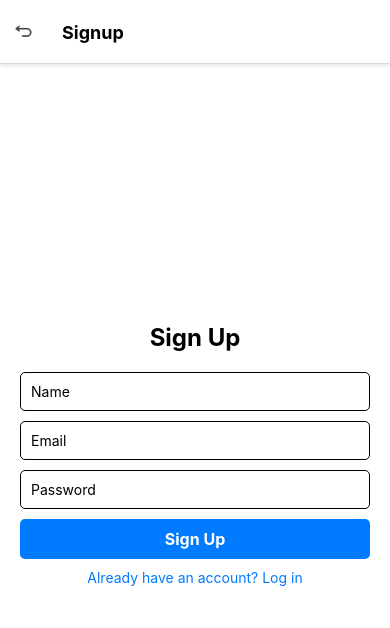
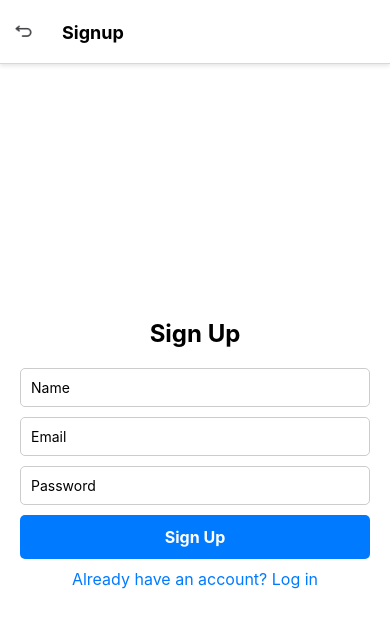
Before and after one commit to rna3/SplitBillz, a React Native app: screen /Signup in a window 390 px wide. Shown: the top 628 px of the page. Built offline with nearby package versions, Linux system fonts and the light colour scheme.

Commit message:
Add babel.config.js and fix API_URL

```diff
--- /dev/null
+++ b/babel.config.js
@@ -0,0 +1,12 @@
+module.exports = function(api) {
+       api.cache(true);
+       return {
+         presets: ['babel-preset-expo'],
+         plugins: [
+           ['module:react-native-dotenv', {
+             moduleName: '@env',
+             path: '.env',
+           }],
+         ],
+       };
+     };
--- a/package.json
+++ b/package.json
@@ -21,6 +21,7 @@
     "react-dom": "18.2.0",
     "react-native": "0.73.6",
     "react-native-chart-kit": "^6.12.0",
+    "react-native-dotenv": "^3.4.11",
     "react-native-web": "0.19.12"
   },
   "devDependencies": {
--- a/screens/LoginScreen.js
+++ b/screens/LoginScreen.js
@@ -1,4 +1,4 @@
-import React, { useState } from 'react';
+import React, { useState, useEffect } from 'react';
 import { View, Text, TextInput, Pressable, StyleSheet, Alert } from 'react-native';
 import AsyncStorage from '@react-native-async-storage/async-storage';
 import axios from 'axios';
@@ -9,20 +9,36 @@ import { API_URL } from '@env';
   const [password, setPassword] = useState('');
   const [error, setError] = useState('');
 
+  useEffect(() => {
+    console.log('LoginScreen: API_URL:', API_URL || 'Not loaded');
+    const clearStorage = async () => {
+      try {
+        await AsyncStorage.removeItem('token');
+        console.log('LoginScreen: Cleared stored token');
+      } catch (err) {
+        console.error('LoginScreen: Error clearing token:', err);
+      }
+    };
+    clearStorage();
+  }, []);
+
   const handleLogin = async () => {
-       console.log('Login attempted:', { email });
+    console.log('LoginScreen: Attempting login:', { email, apiUrl: API_URL });
     try {
+      if (!API_URL) {
+        throw new Error('API_URL is not defined');
+      }
       const res = await axios.post(`${API_URL}/api/auth/login`, {
         email,
         password
       });
-         console.log('Login successful:', res.data);
+      console.log('LoginScreen: Login response:', res.data);
       await AsyncStorage.setItem('token', res.data.token);
-         console.log('Token stored:', res.data.token);
+      console.log('LoginScreen: Token stored:', res.data.token);
       setError('');
       navigation.replace('Home');
     } catch (err) {
-         console.error('Login error:', {
+      console.error('LoginScreen: Login error:', {
         status: err.response?.status,
         data: err.response?.data,
         message: err.message
@@ -41,7 +57,7 @@ import { API_URL } from '@env';
         placeholder="Email"
         value={email}
         onChangeText={setEmail}
-           inputMode="email" // Replaced keyboardType
+        inputMode="email"
         autoCapitalize="none"
       />
       <TextInput
--- a/screens/SignupScreen.js
+++ b/screens/SignupScreen.js
@@ -1,8 +1,8 @@
-import React, { useState } from 'react';
+import React, { useState, useEffect } from 'react';
 import { View, Text, TextInput, Pressable, StyleSheet, Alert } from 'react-native';
 import AsyncStorage from '@react-native-async-storage/async-storage';
 import axios from 'axios';
-import { API_URL} from '@env';
+import { API_URL } from '@env';
 
 const SignupScreen = ({ navigation }) => {
   const [name, setName] = useState('');
@@ -10,27 +10,30 @@ const SignupScreen = ({ navigation }) => {
   const [password, setPassword] = useState('');
   const [error, setError] = useState('');
 
+  useEffect(() => {
+    console.log('SignupScreen: API_URL:', API_URL || 'Not loaded');
+  }, []);
+
   const handleSignup = async () => {
-    console.log('Signup attempted:', { name, email });
+    console.log('SignupScreen: Signup attempted:', { name, email, apiUrl: API_URL });
     try {
-      const res = await axios.post(`${API_URL}/api/auth/signup`, {
-        name,
-        email,
-        password
-      });
-      console.log('Signup successful:', res.data);
+      if (!API_URL) {
+        throw new Error('API_URL is not defined');
+      }
+      const res = await axios.post(`${API_URL}/api/auth/register`, { name, email, password });
+      console.log('SignupScreen: Signup response:', res.data);
       await AsyncStorage.setItem('token', res.data.token);
-      console.log('Token stored:', res.data.token);
+      console.log('SignupScreen: Token stored:', res.data.token);
       setError('');
       navigation.replace('Home');
     } catch (err) {
-      console.error('Signup error:', {
+      console.error('SignupScreen: Signup error:', {
         status: err.response?.status,
         data: err.response?.data,
         message: err.message
       });
-      setError(err.response?.data?.msg || 'Failed to sign up');
-      Alert.alert('Error', err.response?.data?.msg || 'Failed to sign up');
+      setError(err.response?.data?.msg || 'Signup failed');
+      Alert.alert('Error', err.response?.data?.msg || 'Signup failed');
     }
   };
 
@@ -43,6 +46,7 @@ const SignupScreen = ({ navigation }) => {
         placeholder="Name"
         value={name}
         onChangeText={setName}
+        autoCapitalize="words"
       />
       <TextInput
         style={styles.input}
@@ -62,21 +66,37 @@ const SignupScreen = ({ navigation }) => {
       <Pressable style={styles.button} onPress={handleSignup}>
         <Text style={styles.buttonText}>Sign Up</Text>
       </Pressable>
-      <Pressable onPress={() => navigation.navigate('Login')}>
-        <Text style={styles.link}>Already have an account? Log in</Text>
+      <Pressable
+        style={styles.link}
+        onPress={() => navigation.navigate('Login')}
+      >
+        <Text style={styles.linkText}>Already have an account? Log in</Text>
       </Pressable>
     </View>
   );
 };
 
 const styles = StyleSheet.create({
-  container: { flex: 1, padding: 20, justifyContent: 'center' },
+  container: { flex: 1, padding: 20, backgroundColor: '#fff', justifyContent: 'center' },
   title: { fontSize: 24, fontWeight: 'bold', marginBottom: 20, textAlign: 'center' },
-  input: { borderWidth: 1, padding: 10, marginBottom: 10, borderRadius: 5 },
+  input: {
+    borderWidth: 1,
+    padding: 10,
+    marginBottom: 10,
+    borderRadius: 5,
+    borderColor: '#ccc'
+  },
+  button: {
+    backgroundColor: '#007AFF',
+    padding: 12,
+    borderRadius: 5,
+    alignItems: 'center',
+    marginBottom: 10
+  },
+  buttonText: { color: 'white', fontSize: 16, fontWeight: 'bold' },
   error: { color: 'red', marginBottom: 10, textAlign: 'center' },
-  button: { backgroundColor: '#007AFF', padding: 10, borderRadius: 5, alignItems: 'center', marginBottom: 10 },
-  buttonText: { color: 'white', fontSize: 16, fontWeight: 'bold' },
-  link: { color: '#007AFF', textAlign: 'center' }
+  link: { alignItems: 'center' },
+  linkText: { color: '#007AFF', fontSize: 16 }
 });
 
 export default SignupScreen;
```
Also changed, not shown: 1 other file (tests, documents, lock files or other folders). Lines whose indentation alone changed are shown as unchanged.
